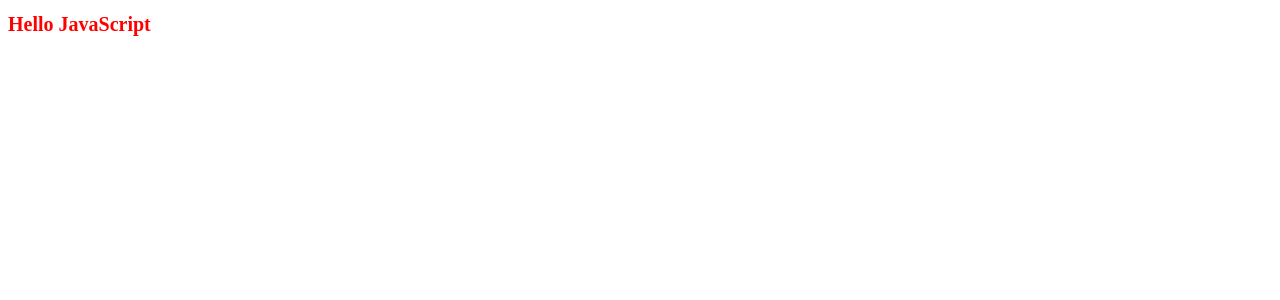
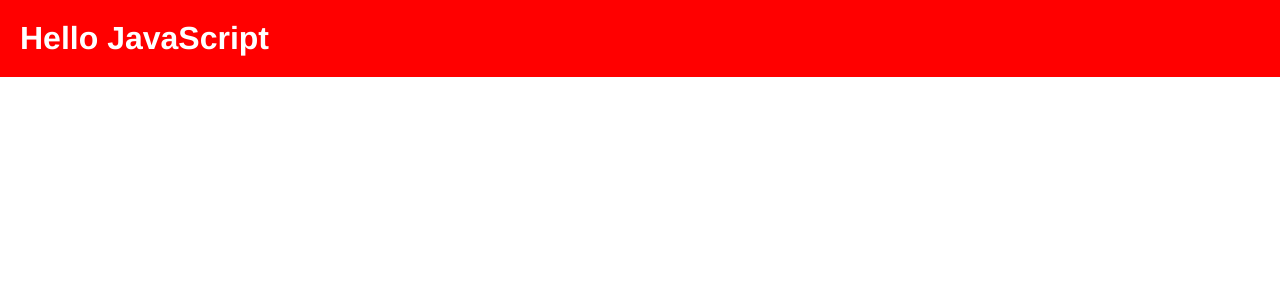
Before and after one commit to pro-masud/react-app-development, a React (Vite) app: page / in a window 1280 px wide. Shown: the top 300 px of the page. Built offline with nearby package versions, Linux system fonts and the light colour scheme.

Commit message:
app.module.css css object working and using object propertys

```diff
--- a/src/App.css
+++ b/src/App.css
@@ -0,0 +1,5 @@
+*{
+    margin: 0px;
+    padding: 0px;
+    font-family:'Franklin Gothic Medium', 'Arial Narrow', Arial, sans-serif;
+}
--- a/src/App.jsx
+++ b/src/App.jsx
@@ -1,11 +1,10 @@
 import './App.css';
-import './assets/MainCss.css';
+import HeadingCSS from './assets/app.module.css';
 function App() {
   return (
     <>
-      <h1 className='heading'>Hello JavaScript</h1>
+      <h1 className={HeadingCSS.heading} >Hello JavaScript</h1>
     </>
   )
 }
-
-export default App
+export default App;
--- /dev/null
+++ b/src/assets/app.module.css
@@ -0,0 +1,5 @@
+.heading{
+    background-Color: red;
+    color: #fff;
+    padding: 20px;
+}
```
